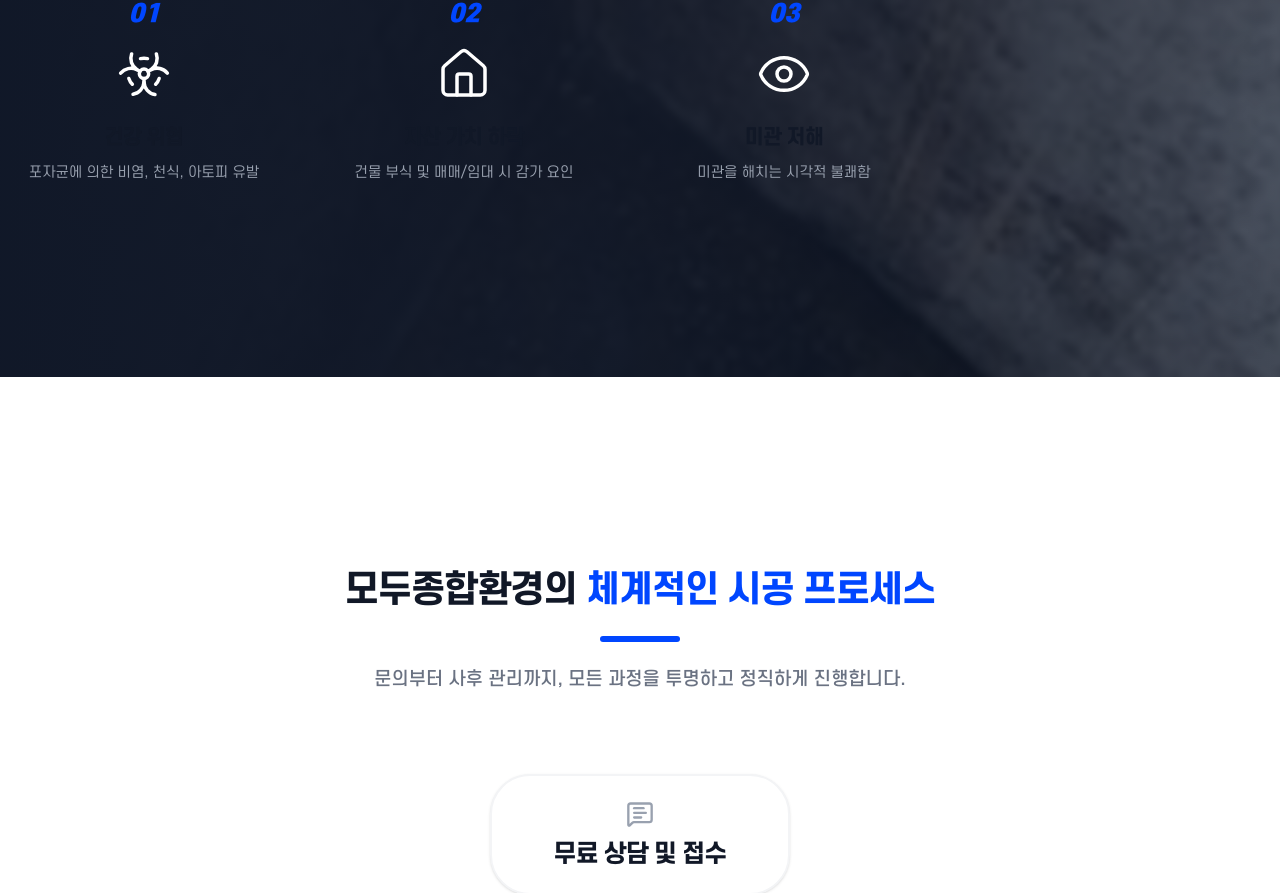
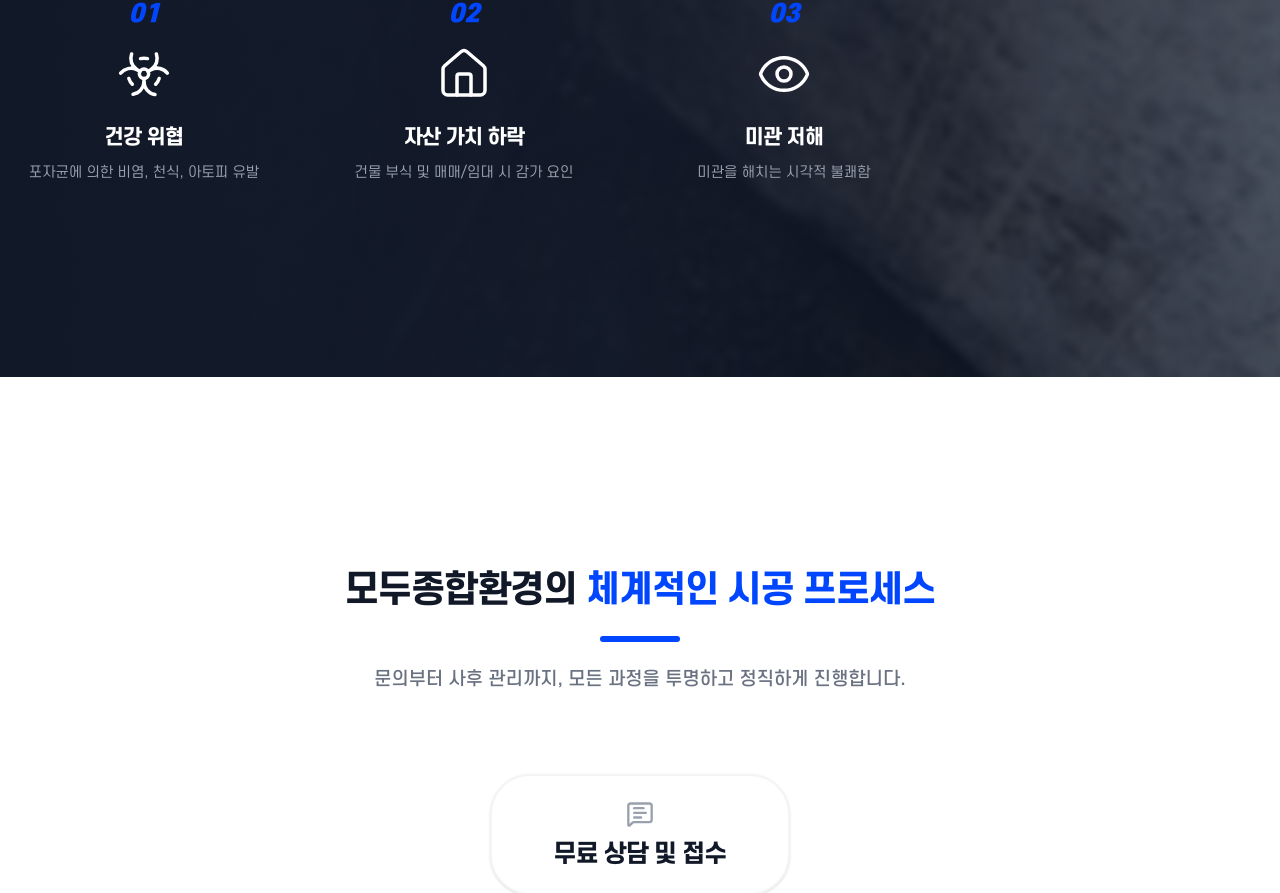
Before and after one commit to wogus5695-ctrl/homepage-modujonghap-gompang, a Next.js app: page / in a window 1280 px wide. Shown: the part 2798-3691 px from the top of the page. Built offline with nearby package versions, Linux system fonts and the light colour scheme.

Commit message:
Fix text visibility for Analysis & Risk grid titles

```diff
--- a/src/components/ProblemRecognition.tsx
+++ b/src/components/ProblemRecognition.tsx
@@ -52,7 +52,7 @@ const ProblemRecognition = ({ dynamic }: { dynamic?: DynamicContent | null }) =>
               <div className="text-white mb-6 group-hover:scale-110 transition-transform duration-300">
                 <Biohazard size={56} strokeWidth={1.5} />
               </div>
-              <h3 className="text-white font-bold text-xl mb-3">건강 위협</h3>
+              <h3 className="!text-white font-bold text-xl mb-3">건강 위협</h3>
               <p className="text-gray-400 text-sm leading-relaxed text-center">포자균에 의한 비염, 천식, 아토피 유발</p>
             </div>
 
@@ -61,7 +61,7 @@ const ProblemRecognition = ({ dynamic }: { dynamic?: DynamicContent | null }) =>
               <div className="text-white mb-6 group-hover:scale-110 transition-transform duration-300">
                 <Home size={56} strokeWidth={1.5} />
               </div>
-              <h3 className="text-white font-bold text-xl mb-3">자산 가치 하락</h3>
+              <h3 className="!text-white font-bold text-xl mb-3">자산 가치 하락</h3>
               <p className="text-gray-400 text-sm leading-relaxed text-center">건물 부식 및 매매/임대 시 감가 요인</p>
             </div>
 
@@ -70,7 +70,7 @@ const ProblemRecognition = ({ dynamic }: { dynamic?: DynamicContent | null }) =>
               <div className="text-white mb-6 group-hover:scale-110 transition-transform duration-300">
                 <Eye size={56} strokeWidth={1.5} />
               </div>
-              <h3 className="text-white font-bold text-xl mb-3">미관 저해</h3>
+              <h3 className="!text-white font-bold text-xl mb-3">미관 저해</h3>
               <p className="text-gray-400 text-sm leading-relaxed text-center">미관을 해치는 시각적 불쾌함</p>
             </div>
           </div>
```
